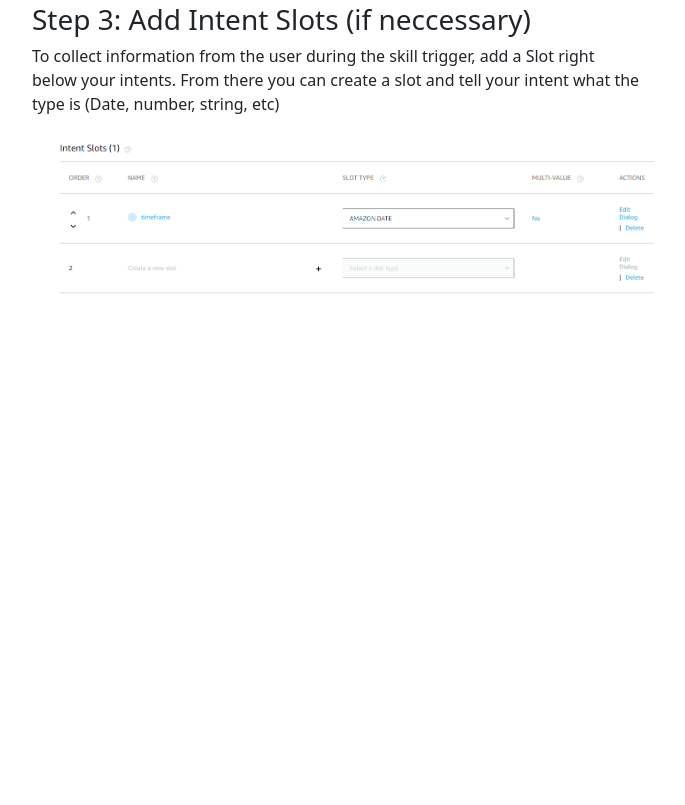
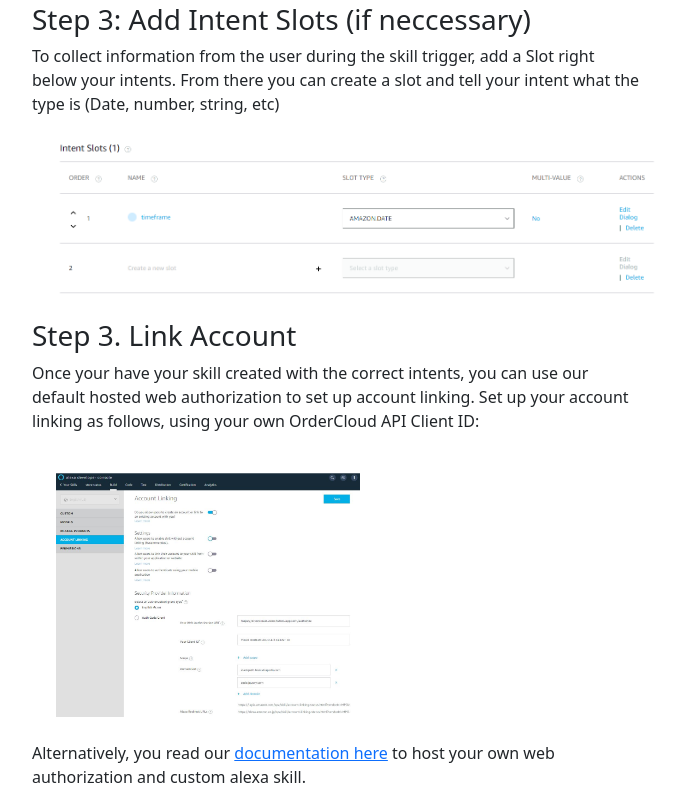
Before and after one commit to ordercloud-api/ordercloud-voice, a website: page client/index.html in a window 1280 px wide. Shown: the part 1898-2703 px from the top of the page, without its empty margins (304-989 px from the left). Before the commit the page ends 2217 px from the top, so only its background shows below. Drawn offline with nearby package versions, Linux system fonts and the light colour scheme.

Commit message:
Add account linking step

```diff
--- a/client/index.html
+++ b/client/index.html
@@ -64,6 +64,28 @@
         </div>
         <img class="img-fluid m-4" src="assets/intent-slot-creation.png" />
       </div>
+      <div>
+        <h3>Step 3. Link Account</h3>
+        <p>
+          Once your have your skill created with the correct intents, you can
+          use our default hosted web authorization to set up account linking.
+          Set up your account linking as follows, using your own OrderCloud API
+          Client ID:
+        </p>
+        <img
+          class="img-fluid m-4 col-sm-6"
+          src="assets/account-link-example.jpg"
+        />
+        <p>
+          Alternatively, you read our
+          <a
+            href="https://github.com/ordercloud-api/ordercloud-voice/blob/master/README.md"
+            target="_blank"
+            >documentation here</a
+          >
+          to host your own web authorization and custom alexa skill.
+        </p>
+      </div>
     </div>
   </body>
 </html>
```
Also changed, not shown: client/assets/account-link-example.jpg (added).
